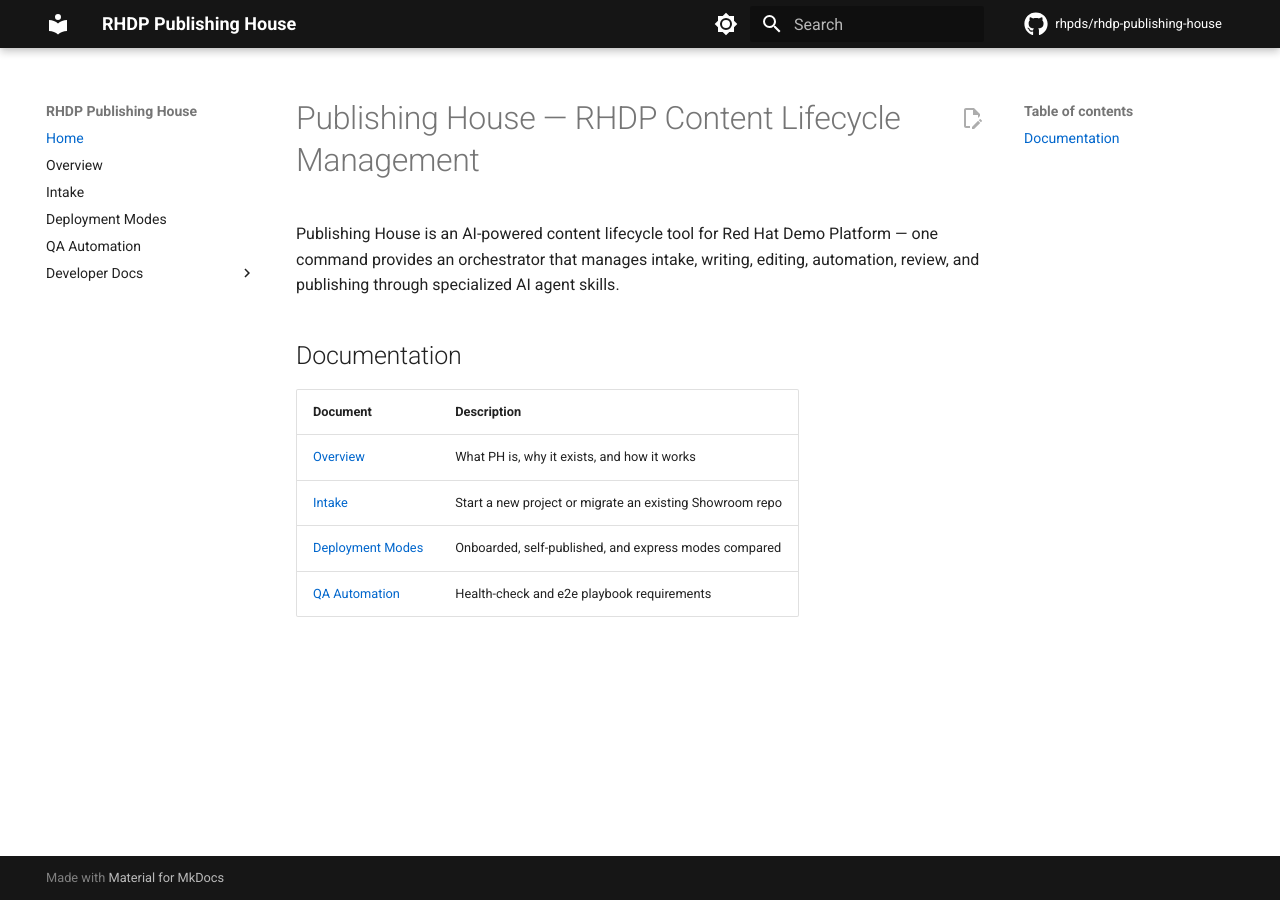
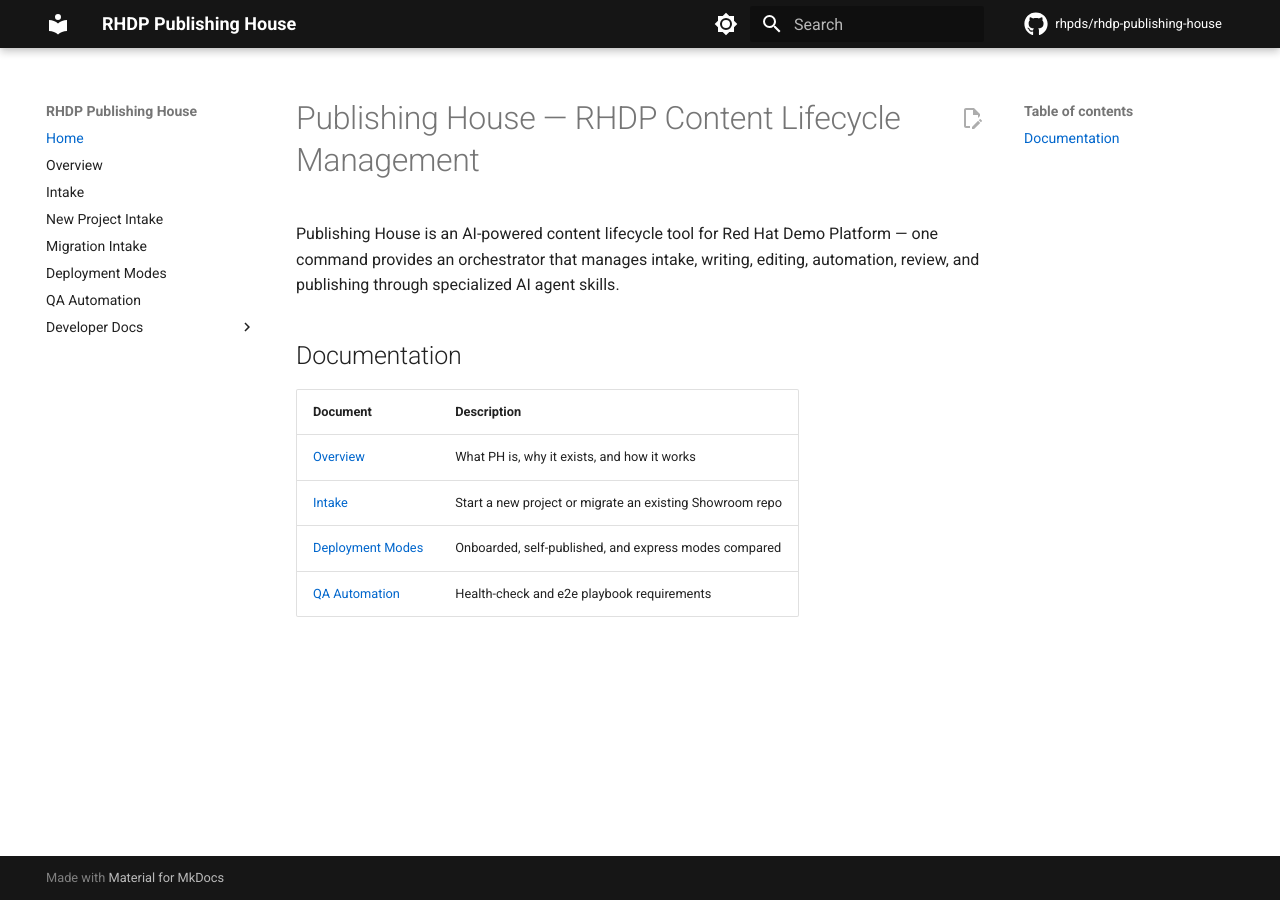
Before and after one commit to rhpds/rhdp-publishing-house, an MkDocs documentation site: the page built from docs/index.md, in a window 1280 px wide. Built offline with MkDocs 1.6.1 and Material for MkDocs 9.7.7, drawn with Linux system fonts in a browser that asks for light colours; comment, search, counter and statistics services are not loaded; part of the change alters nothing that is shown.

Commit message:
docs: restore New Project/Migration intake links to sidebar nav
Add them back as flat top-level nav entries (not nested under Intake)
so they're always visible in the sidebar without needing to expand a
collapsible group.

Co-authored-by: Cursor <cursoragent@cursor.com>

```diff
--- a/mkdocs.yml
+++ b/mkdocs.yml
@@ -15,17 +15,12 @@ exclude_docs: |
   feedback/
   /deployment.md
 
-# New Project and Migration intake guides are intentionally reachable only
-# via links from the Intake landing page (and each other), not the sidebar
-# nav tree, so exempt them from the "omitted from nav" strict warning.
-not_in_nav: |
-  user/intake-new.md
-  user/intake-migration.md
-
 nav:
   - Home: index.md
   - Overview: overview.md
   - Intake: user/intake.md
+  - New Project Intake: user/intake-new.md
+  - Migration Intake: user/intake-migration.md
   - Deployment Modes: user/deployment-modes.md
   - QA Automation: user/qa-automation.md
   - Developer Docs:
```
